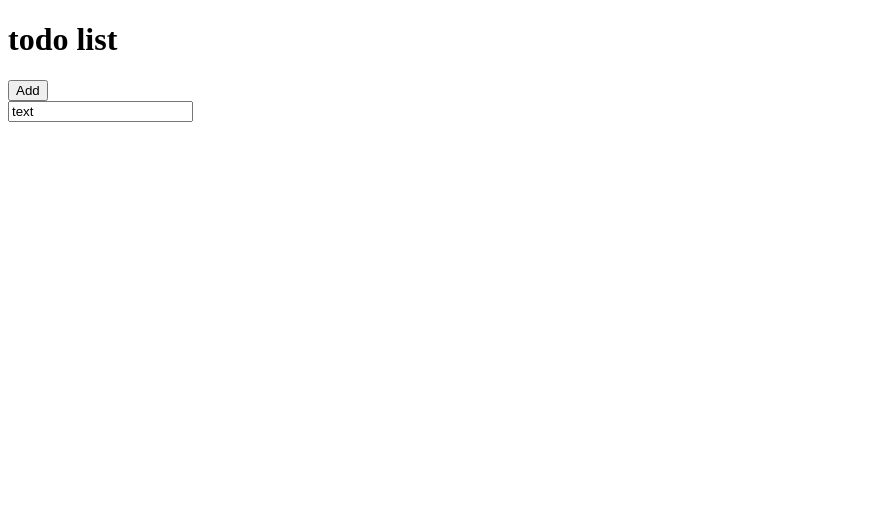
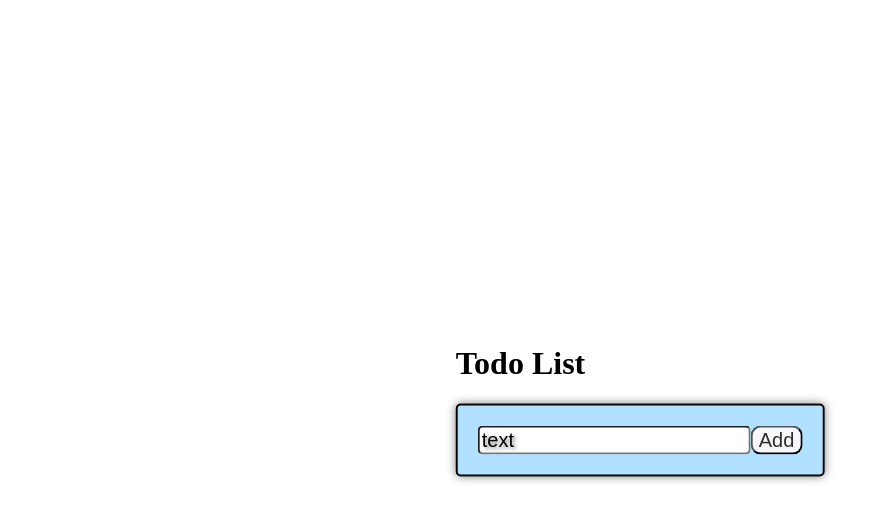
Before and after one commit to Miraschon/todo-frontend, an Angular app: page /home in a window 1280 px wide. Shown: the top 522 px of the page, without its empty margins (0-886 px from the left). Built offline with nearby package versions, Linux system fonts and the light colour scheme.

Commit message:
interface update

```diff
--- a/src/app/hello/hello.component.html
+++ b/src/app/hello/hello.component.html
@@ -1,8 +1,15 @@
-<h1>{{getTitle()}}</h1>
-<button class="add" (click)="addTodo()">Add</button><br>
-<input [(ngModel)]="title"/><br>
+<link rel="stylesheet" href="https://cdnjs.cloudflare.com/ajax/libs/font-awesome/4.7.0/css/font-awesome.min.css">
+<div class="all">
+  <h1>{{getTitle()}}</h1>
+  <div class="framed">
+<input class="effect-10" type="text" placeholder="Placeholder Text" [(ngModel)]="title"/>
+  <button class="button" (click)="addTodo()">Add</button>
+
+
 <div class="list" *ngFor="let item of getTodo()">
     {{item.title}}
-    <button class="delete" (click)="del(item.id)">Delete</button><br>
-  <a routerLink="/title/{{item.id}}"><button class="edit">Edit</button></a>
+  <a routerLink="/title/{{item.id}}"><button class="button"><i class="fa fa-pencil"></i></button></a>
+  <button class="button" (click)="del(item.id)"><i class="fa fa-close"></i></button>
 </div>
+</div>
+</div>
--- a/src/app/hello/hello.component.scss
+++ b/src/app/hello/hello.component.scss
@@ -0,0 +1,44 @@
+.all{
+  position: absolute;
+  top: 50%;
+  left: 50%;
+  transform: translate(-50%, -50%);
+}
+
+.framed{
+  border: 2px solid black;
+  border-radius: 5px;
+  padding: 20px;
+
+  background: rgba(0, 153, 255, 0.3);
+  box-shadow: 0 0 10px rgba(0,0,0,0.5);
+}
+input[type="text"]
+{
+  border-radius: 5px;
+  text-shadow: 2px 2px 4px rgba(0, 0, 0, 0.5);;
+  font-size:20px;
+}
+.effect-10 ~ .focus-bg{
+  position: absolute; left: 0; top: 0; width: 100%; height: 100%; background-color: #ededed; opacity: 0; transition: 0.5s; z-index: -1;
+}
+
+.button {
+  color : rgb(49, 46, 46);
+  background-color: rgba(248, 248, 250, 0.96);
+  border-radius: 10px 10px 10px 10px;
+  font-size: 20px;
+}
+.button:not([disabled]):hover {
+  background-color: rgba(107, 103, 91, 0.96);
+  color: white;
+}
+.button[disabled] {
+  color : rgb(187, 187, 187);
+  background-color: rgba(230, 230, 229, 0.96);
+}
+.list{
+  text-shadow: 2px 2px 4px #000000;
+  color: ghostwhite;
+  font-size: 22px;
+}
--- a/src/app/hello/hello.component.ts
+++ b/src/app/hello/hello.component.ts
@@ -14,7 +14,7 @@ export class HelloComponent implements OnInit {
   constructor(private helloService: HelloService) { }
 
   getTitle() {
-    return "todo list";
+    return "Todo List";
   }
 
   addTodo(): void {
--- a/src/app/services/hello.service.ts
+++ b/src/app/services/hello.service.ts
@@ -17,12 +17,12 @@ export class HelloService {
 
   update(id:number, title:string): void {
     for (let i=0; i<this.todo.length; ++i) {
-      const t = this.todo[i];
-      if(t.id == id){
-        t.title = title;
+      if(this.todo[i].id == id){
+        this.todo[i].title = title;
       }
     }
     localStorage.setItem('todo',JSON.stringify(this.todo));
+    console.log('todo', this.todo, title);
   }
 
   addTodo(item:TodoItem) : void {
@@ -32,9 +32,7 @@ export class HelloService {
   }
 
   getTodo(): TodoItem[] {
-   /*
-
-    }*/
+    this.getFromLocalStorage();
     return this.todo;
   }
 
--- a/src/app/title-detail/title-detail.component.html
+++ b/src/app/title-detail/title-detail.component.html
@@ -1,3 +1,7 @@
-<p>title-detail works {{id}}</p>
-<input [(ngModel)]="title"/><br>
-<button class="update" (click)="update(item.id, item.title)">Update</button><br>
+
+<div class="all">
+  <div class="framed">
+<input class="effect-10" type="text" placeholder="Placeholder Text" [(ngModel)]="title"/><br>
+<button class="button" (click)="update(item.id, title)">Update</button>
+</div>
+</div>
--- a/src/app/title-detail/title-detail.component.scss
+++ b/src/app/title-detail/title-detail.component.scss
@@ -0,0 +1,38 @@
+.button {
+  color : rgb(49, 46, 46);
+  background-color: rgba(248, 248, 250, 0.96);
+  border-radius: 10px 10px 10px 10px;
+  font-size: 16px;
+}
+.button:not([disabled]):hover {
+  background-color: rgba(107, 103, 91, 0.96);
+  color: white;
+}
+.button[disabled] {
+  color : rgb(187, 187, 187);
+  background-color: rgba(230, 230, 229, 0.96);
+}
+.all{
+  position: absolute;
+  top: 50%;
+  left: 50%;
+  transform: translate(-50%, -50%);
+}
+
+.framed{
+  border: 2px solid black;
+  border-radius: 5px;
+  padding: 20px;
+
+  background: rgba(0, 153, 255, 0.3);
+  box-shadow: 0 0 10px rgba(0,0,0,0.5);
+}
+input[type="text"]
+{
+  border-radius: 5px;
+  text-shadow: 2px 2px 4px rgba(0, 0, 0, 0.5);;
+  font-size:20px;
+}
+.effect-10 ~ .focus-bg{
+  position: absolute; left: 0; top: 0; width: 100%; height: 100%; background-color: #ededed; opacity: 0; transition: 0.5s; z-index: -1;
+}
--- a/src/app/title-detail/title-detail.component.ts
+++ b/src/app/title-detail/title-detail.component.ts
@@ -2,6 +2,7 @@ import { Component, OnInit } from '@angular/core';
 import {ActivatedRoute} from '@angular/router';
 import {HelloService} from '../services/hello.service';
 import {TodoItem} from '../model/todo.item';
+import { Router } from '@angular/router';
 
 
 @Component({
@@ -15,10 +16,11 @@ export class TitleDetailComponent implements OnInit {
   title: string;
   item: TodoItem;
 
-  constructor(private helloService: HelloService,private route: ActivatedRoute) { }
+  constructor(private helloService: HelloService,private route: ActivatedRoute, private router: Router) { }
 
   update(id:number, title:string){
     this.helloService.update(id, title);
+    this.router.navigateByUrl('/home');
   }
 
   ngOnInit(): void {
```
